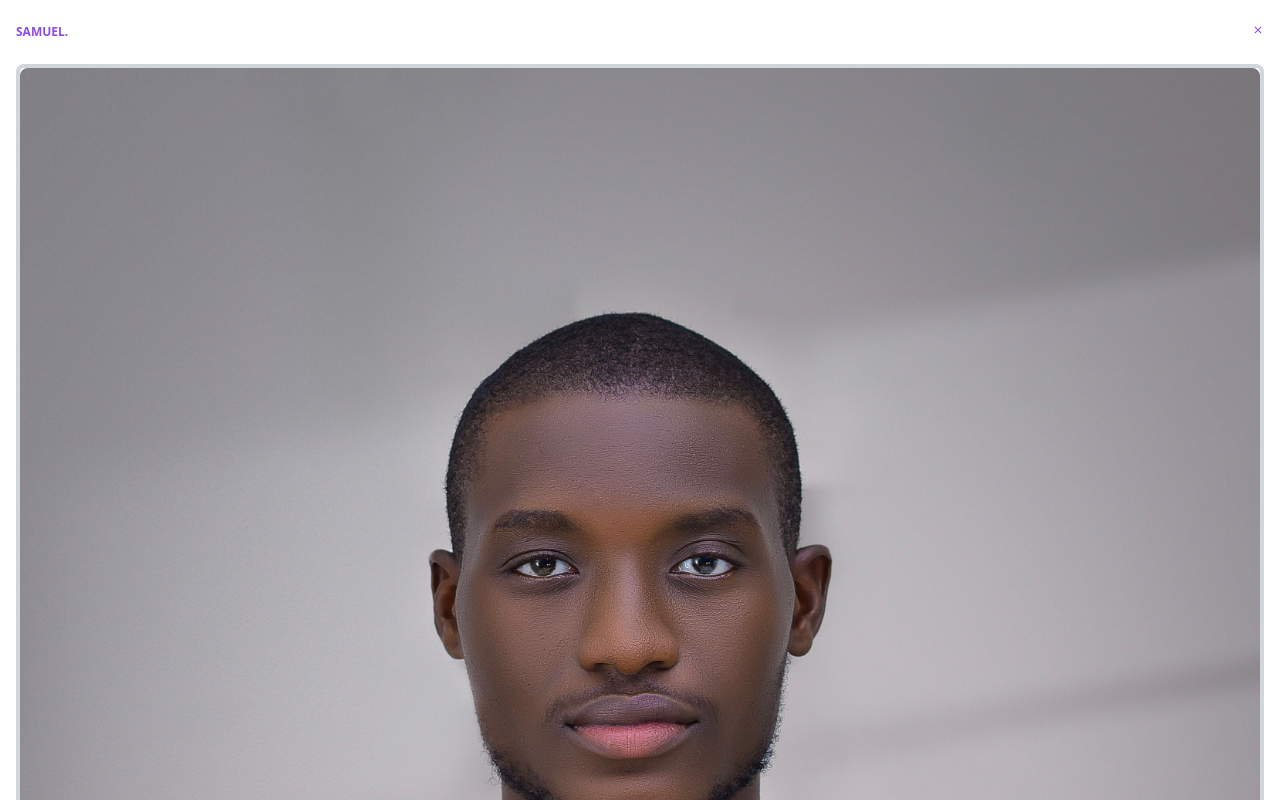
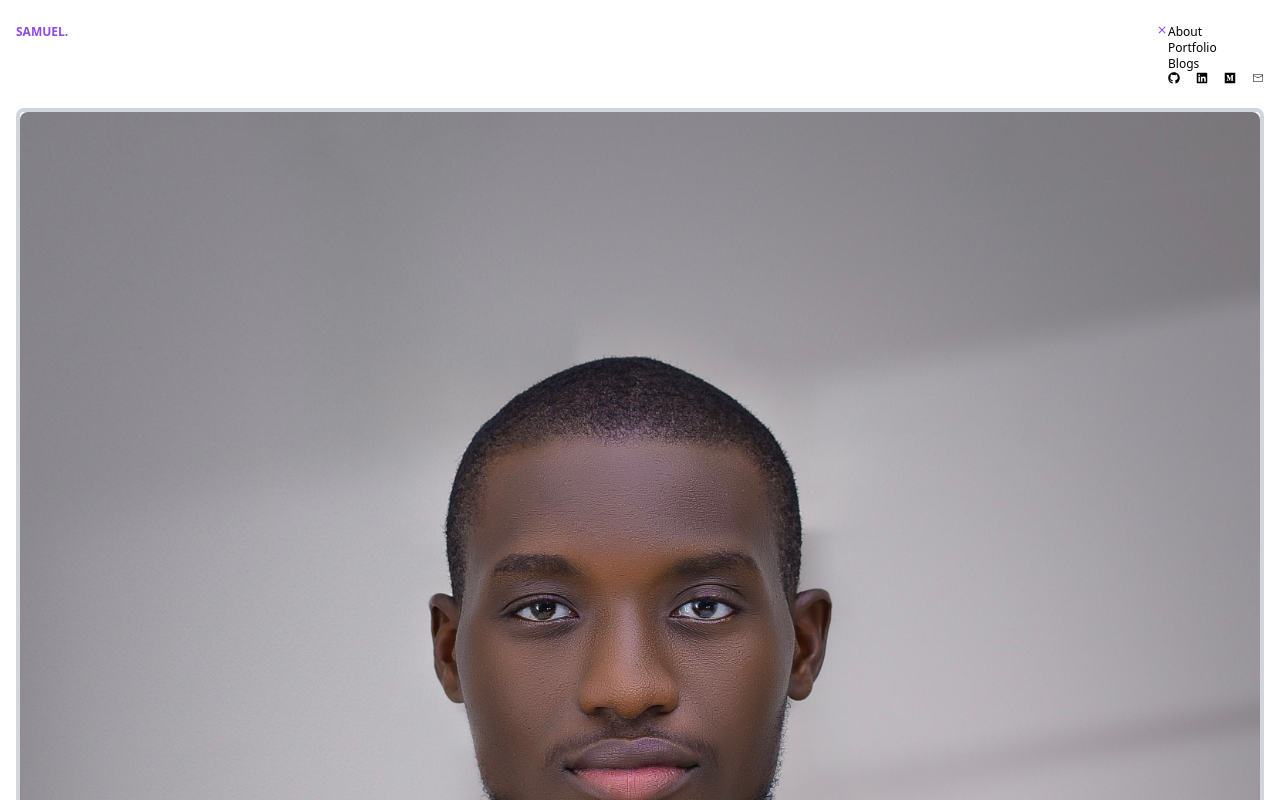
Before and after one commit to samueljustus/Portfolio-Website, a React (Vite) app: page / in a window 1280 px wide. Both pictures are taken after a click on the element 1258 px from the left and 32 px from the top of the page. Shown: the top 800 px of the page. Built offline with nearby package versions, Linux system fonts and the light colour scheme.

Commit message:
building menu

```diff
--- a/src/component/HamburgerMenu.jsx
+++ b/src/component/HamburgerMenu.jsx
@@ -2,15 +2,10 @@ import { useState } from "react";
 import { RxHalf1, RxHamburgerMenu } from "react-icons/rx";
 import { IoMdClose } from "react-icons/io";
 import Menu from "./Menu";
+import Socials from "./Socials";
 
 function HamburgerMenu() {
   const [open, setOpen] = useState(false);
-
-  const menuItem = [
-    { id: 1, label: "About", link: "/about" },
-    { id: 2, label: "Portfolio", link: "/Porfolio" },
-    { id: 3, label: "Blogs", link: "/blog" },
-  ];
 
   const toggleMenu = () => {
     setOpen(!open);
@@ -23,7 +18,26 @@ function HamburgerMenu() {
         {open ? <IoMdClose /> : <RxHamburgerMenu />}
       </div>
       <div>
-        {open && <Menu menuItem={menuItem} /> }
+        {open && (
+          <div className="">
+            <ul className="">
+              <a href="">
+                <li>About</li>
+              </a>
+
+              <a href="">
+                <li>Portfolio</li>
+              </a>
+
+              <a href="">
+                <li>Blogs</li>
+              </a>
+            </ul>
+            <div>
+              <Socials />
+            </div>
+          </div>
+        )}
       </div>
     </div>
   );
--- a/src/component/Menu.jsx
+++ b/src/component/Menu.jsx
@@ -1,11 +1,15 @@
+const Menu = ({items =[]}) => {
+    const menuItem = [
+        { id: 1, label: "About", link: "/about" },
+        { id: 2, label: "Portfolio", link: "/Porfolio" },
+        { id: 3, label: "Blogs", link: "/blog" },
+      ];
 
 
-const Menu = ({menuItem}) => {
-
   return (
-    <nav>
+    <nav className="bg-blue-500">
       <ul>
-        {menuItem.map((item) => {
+        {items.map((item) => {
           <li key={item.id}>
             <a href={item.link}>{item.label}</a>
           </li>;
```
